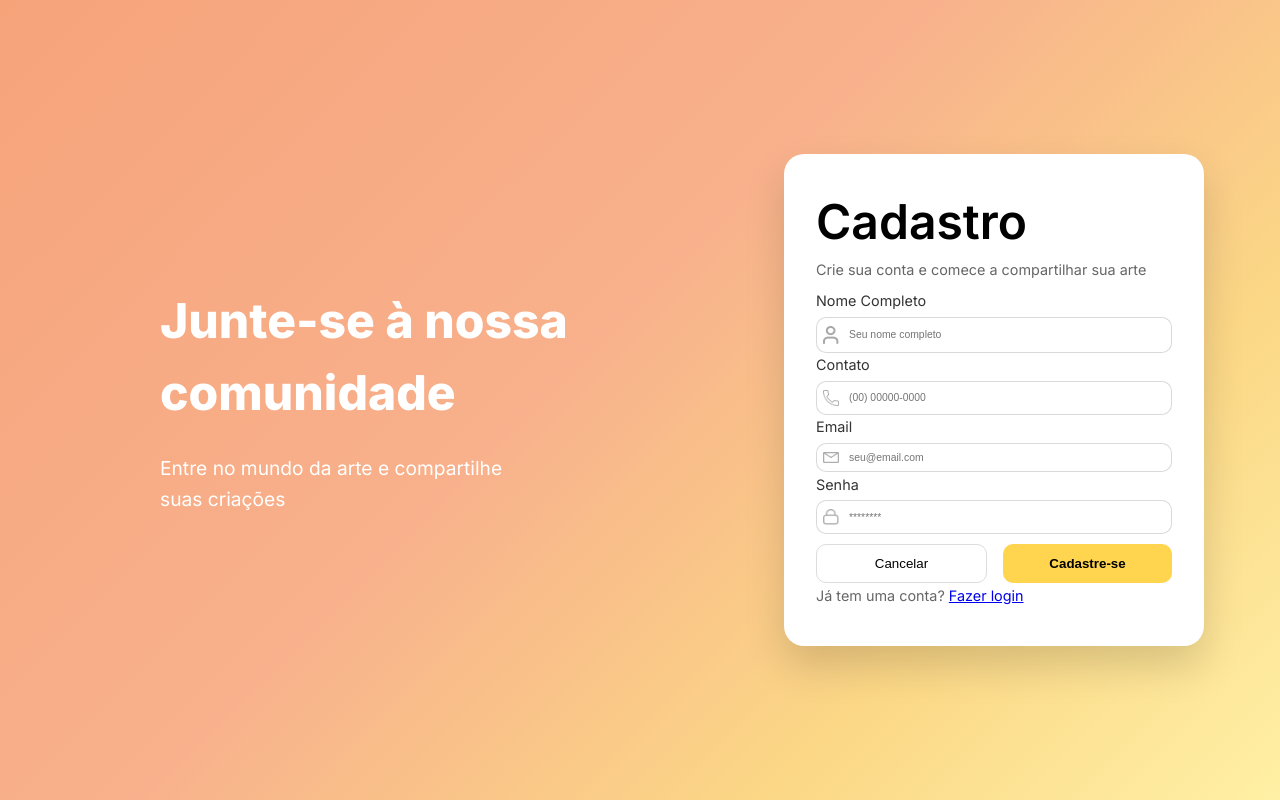
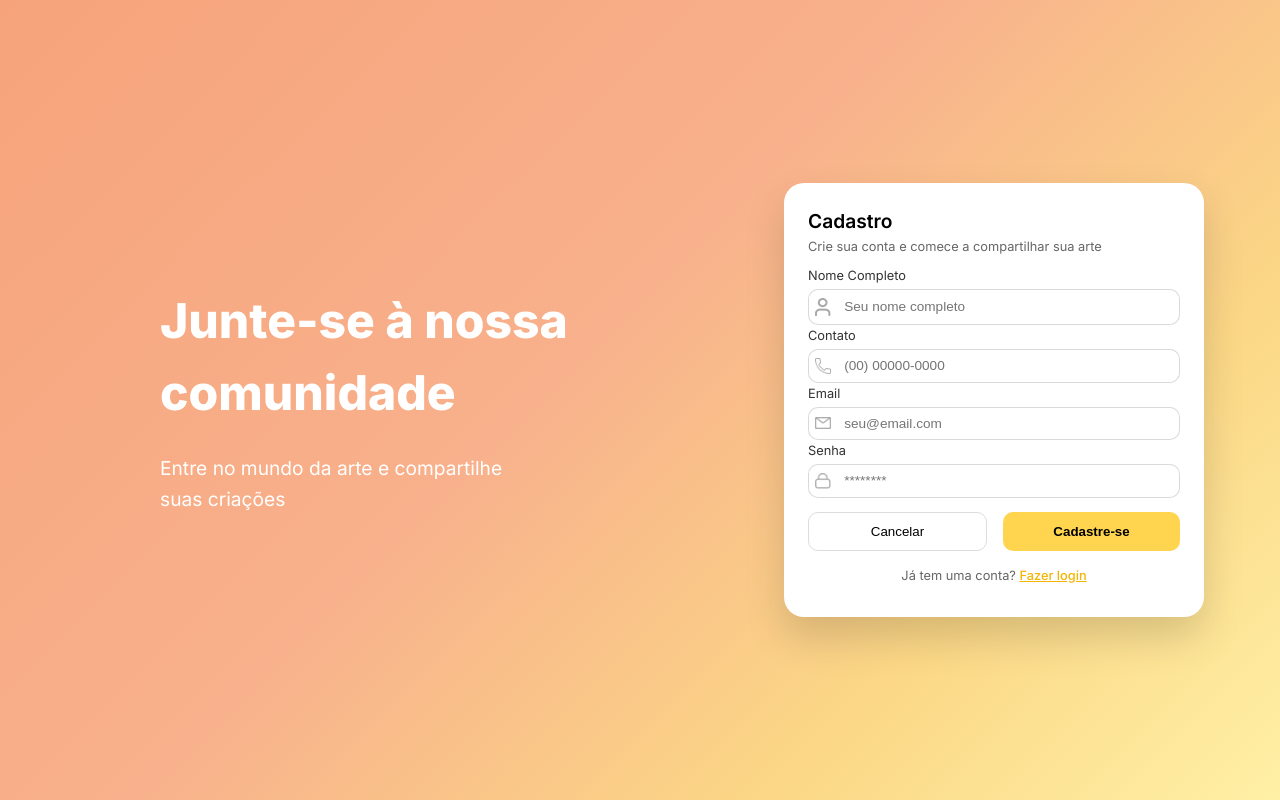
Before and after one commit to JoaoLucasRch/Museu-Backend, a React (Vite) app in the folder front-end/: page /register in a window 1280 px wide. Built offline with nearby package versions, Linux system fonts and the light colour scheme.

Commit message:
registro v2

```diff
--- a/front-end/src/components/authentication/InputField/style.module.css
+++ b/front-end/src/components/authentication/InputField/style.module.css
@@ -1,18 +1,18 @@
 .field {
   display: flex;
   flex-direction: column;
-  gap: 0.3rem;
+  gap: 0.2rem;
 }
 
 label {
-  font-size: 0.9rem;
+  font-size: 0.8rem;
   color: #333;
 }
 
 .inputWrapper {
   display: flex;
   align-items: center;
-  gap: 0.6rem;
+  gap: 0.8rem;
   padding: 0.5rem 0.4rem;
   border-radius: 10px;
   border: 1px solid rgba(0, 0, 0, 0.15);
@@ -29,10 +29,10 @@ label {
   outline: none;
   background: transparent;
   width: 100%;
-  font-size: 0.65rem;
+  font-size: 0.85rem;
 }
 
-.error {
-  font-size: 0.1rem;
+.errorText {
+  font-size: 0.6rem;
   color: #d32f2f;
 }
--- a/front-end/src/components/authentication/RegisterForm/style.module.css
+++ b/front-end/src/components/authentication/RegisterForm/style.module.css
@@ -1,6 +1,6 @@
 .form {
   background: #fff;
-  padding: 2rem;
+  padding: 1.5rem;
   border-radius: 20px;
   width: 420px;
   display: flex;
@@ -10,11 +10,12 @@
 }
 
 .form h2 {
+  font-size: 1.2rem;
   margin-bottom: 0;
 }
 
 .form p {
-  font-size: 0.9rem;
+  font-size: 0.8rem;
   color: #666;
   margin-bottom: 0.5rem;
 }
@@ -22,7 +23,8 @@
 .actions {
   display: flex;
   gap: 1rem;
-  margin-top: 0.5rem;
+  margin-top: 0.8rem;
+  margin-bottom: 0.3rem;
 }
 
 .cancel {
@@ -44,12 +46,13 @@
   cursor: pointer;
 }
 
-.login {
+.loginLink {
+  margin-top: 0.5rem;
   font-size: 0.85rem;
   text-align: center;
 }
 
-.login a {
+.loginLink a {
   color: #f4b400;
   font-weight: 500;
 }
--- a/front-end/src/components/home/Eventos/eventos.tsx
+++ b/front-end/src/components/home/Eventos/eventos.tsx
@@ -29,7 +29,6 @@ const Eventos: React.FC = () => {
     const [error, setError] = useState<string | null>(null);
     const [currentSlide, setCurrentSlide] = useState(0);
 
-    // 🔥 Estado corrigido — guarda apenas o ID do card ativo
     const [activeTooltipId, setActiveTooltipId] = useState<number | null>(null);
 
     const [selectedEvento, setSelectedEvento] = useState<Evento | null>(null);
```
